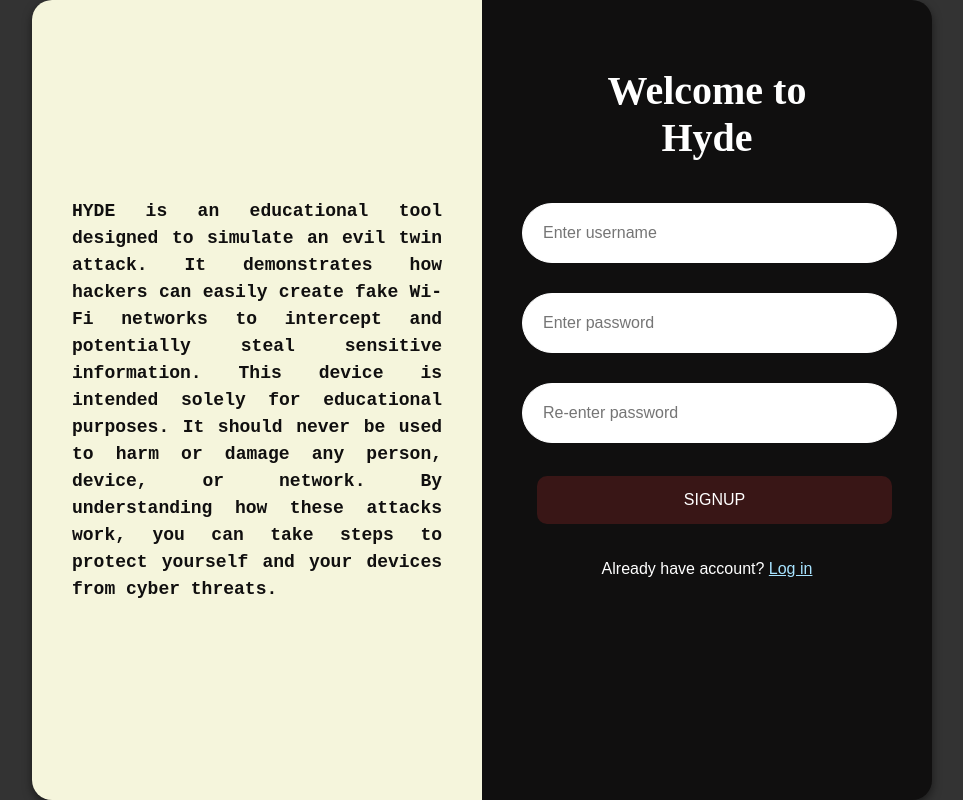
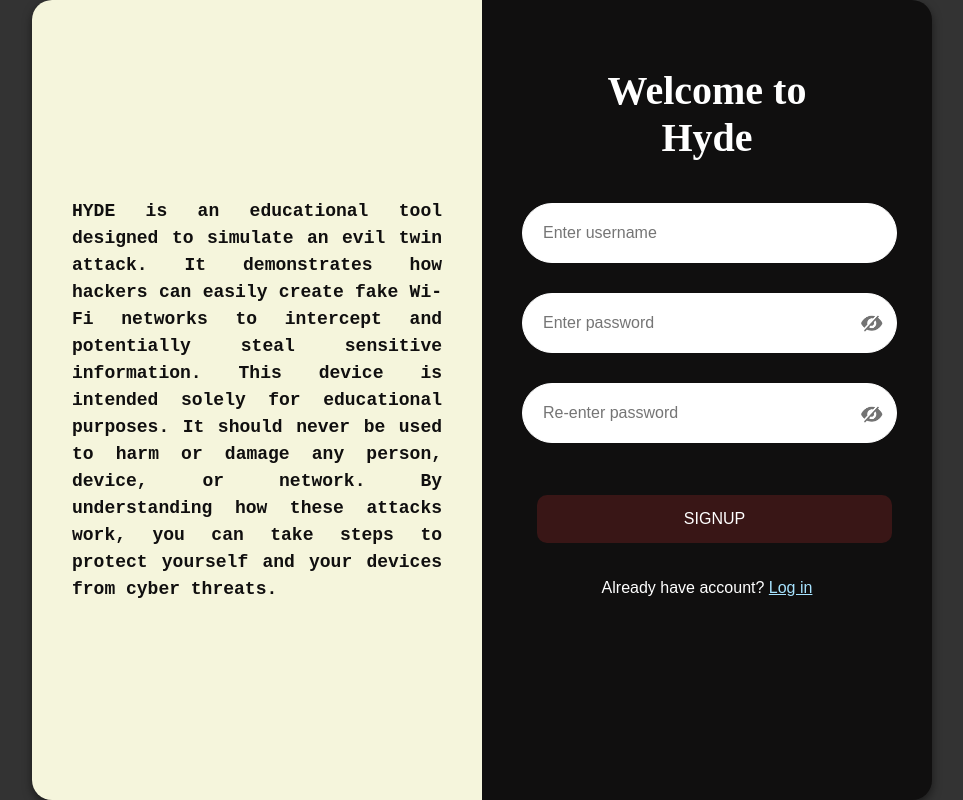
Before and after one commit to jaypbazar/Hyde, a Flask app: page /register in a window 1280 px wide. Shown: the whole page, without its empty margins (158-1121 px from the left). Run offline with Flask 3, Linux system fonts and the light colour scheme.

Commit message:
Added password toggle with eye icon

```diff
--- a/static/css/style-login.css
+++ b/static/css/style-login.css
@@ -140,3 +140,16 @@ a {
 .input-error {
     border-color: #ff0000 !important;
 }
+
+.eye-icon {
+    position: relative;
+    width: 25px;
+    height: 20px;
+    margin-top: -3.4em;
+    margin-right: 0.5em;
+    padding-bottom: 15px;
+}
+
+.eye-icon:hover {
+    cursor: pointer;
+}
--- /dev/null
+++ b/static/js/toggle_password.js
@@ -0,0 +1,18 @@
+// Get all eye icons
+const eyeIcons = document.querySelectorAll('.eye-icon');
+
+eyeIcons.forEach(icon => {
+    icon.addEventListener('click', function() {
+        // Get the password input that comes before the icon's parent <a> tag
+        const passwordInput = this.parentElement.previousElementSibling;
+
+        // Toggle password visibility
+        if (passwordInput && passwordInput.type === 'password') {
+            passwordInput.type = 'text';
+            this.src = this.dataset.eyeOpen;
+        } else if (passwordInput) {
+            passwordInput.type = 'password';
+            this.src = this.dataset.eyeClosed;
+        }
+    });
+});
--- a/static/js/validate_password.js
+++ b/static/js/validate_password.js
@@ -3,9 +3,16 @@ document.addEventListener('DOMContentLoaded', function() {
     const password2 = document.getElementById('password2');
     const form = document.querySelector('.login-form');
 
+    // Guard clause - check if we're on the registration page
+    if (!password || !password2 || !form) {
+        console.log('Not on registration page or elements not found');
+        return;
+    }
+
     // Create password requirements container
     const requirementsDiv = document.createElement('div');
     requirementsDiv.className = 'password-requirements';
+    requirementsDiv.style.display = 'none'; // Hidden by default
     requirementsDiv.innerHTML = `
         <div class="requirement" id="length">At least 8 characters long</div>
         <div class="requirement" id="uppercase">Contains uppercase letter</div>
@@ -13,7 +20,9 @@ document.addEventListener('DOMContentLoaded', function() {
         <div class="requirement" id="number">Contains number</div>
         <div class="requirement" id="special">Contains special character</div>
     `;
-    password.parentNode.insertBefore(requirementsDiv, password.nextSibling);
+
+    // Insert requirements after password field
+    password.insertAdjacentElement('afterend', requirementsDiv);
 
     // Show requirements when password field is focused
     password.addEventListener('focus', function() {
@@ -46,10 +55,12 @@ document.addEventListener('DOMContentLoaded', function() {
         // Update requirement visual indicators
         for (const [req, met] of Object.entries(requirements)) {
             const element = document.getElementById(req);
-            if (met) {
-                element.classList.add('met');
-            } else {
-                element.classList.remove('met');
+            if (element) {
+                if (met) {
+                    element.classList.add('met');
+                } else {
+                    element.classList.remove('met');
+                }
             }
         }
 
--- a/templates/login.html
+++ b/templates/login.html
@@ -22,6 +22,10 @@
 
         <input type="text" name="username" placeholder="Username" required>
         <input type="password" name="password" id="password" placeholder="Password" required>
+        <a><img src="{{ url_for('static', filename='img/icon-eye_close.png') }}"
+            data-eye-open="{{ url_for('static', filename='img/icon-eye_open.png') }}"
+            data-eye-closed="{{ url_for('static', filename='img/icon-eye_close.png') }}"
+            class='eye-icon'></a>
         <br><br>
         <div class="button-container">
             <button type="submit">LOGIN</button>
@@ -36,5 +40,6 @@
     </div>
 </div>
 <script src="{{ url_for('static', filename='js/flash_fade.js') }}"></script>
+<script src="{{ url_for('static', filename='js/toggle_password.js') }}"></script>
 </body>
 </html>
--- a/templates/register.html
+++ b/templates/register.html
@@ -28,8 +28,18 @@
         <h1 class="greeting">Welcome to Hyde</h1>
 
         <input type="text" name="username" placeholder="Enter username" required>
-        <input type="password" name="password" id="password" placeholder="Enter password" required>
-        <input type="password" name="password2" id="password2" placeholder="Re-enter password" required>
+
+        <input type="password" name="password" placeholder="Enter password" required>
+        <a><img src="{{ url_for('static', filename='img/icon-eye_close.png') }}"
+                data-eye-open="{{ url_for('static', filename='img/icon-eye_open.png') }}"
+                data-eye-closed="{{ url_for('static', filename='img/icon-eye_close.png') }}"
+                class='eye-icon'></a>
+
+        <input type="password" name="password2" placeholder="Re-enter password" required>
+        <a><img src="{{ url_for('static', filename='img/icon-eye_close.png') }}"
+                data-eye-open="{{ url_for('static', filename='img/icon-eye_open.png') }}"
+                data-eye-closed="{{ url_for('static', filename='img/icon-eye_close.png') }}"
+                class='eye-icon'></a>
         <br><br>
         <div class="button-container">
             <button type="submit">SIGNUP</button>
@@ -37,6 +47,7 @@
         </div>
     </form>
 </div>
+<script src="{{ url_for('static', filename='js/toggle_password.js') }}"></script>
 <script src="{{ url_for('static', filename='js/validate_password.js') }}"></script>
 <script src="{{ url_for('static', filename='js/flash_fade.js') }}"></script>
 </body>
```
Also changed, not shown: static/img/icon-eye_close.png (added), static/img/icon-eye_open.png (added), 3 other files.
